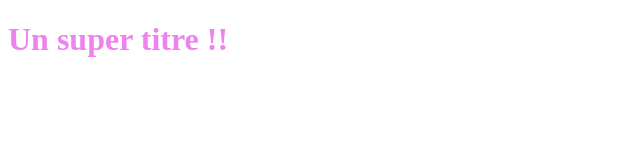
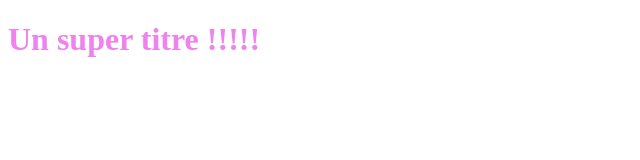
Before and after one commit to Leomrqdd/OpenClassroomsProject, a plain HTML site: page index.html in a window 1280 px wide. Shown: the full height of the page, 0-640 px from the left. Drawn offline with Linux system fonts and the light colour scheme.

Commit message:
Update index.html

```diff
--- a/index.html
+++ b/index.html
@@ -5,6 +5,6 @@
    <link rel="stylesheet" type="text/css" href="styles.css">
 </head>
 <body>
-   <h1>Un super titre !!</h1>
+   <h1>Un super titre !!!!!</h1>
 </body>
 </html>
```
